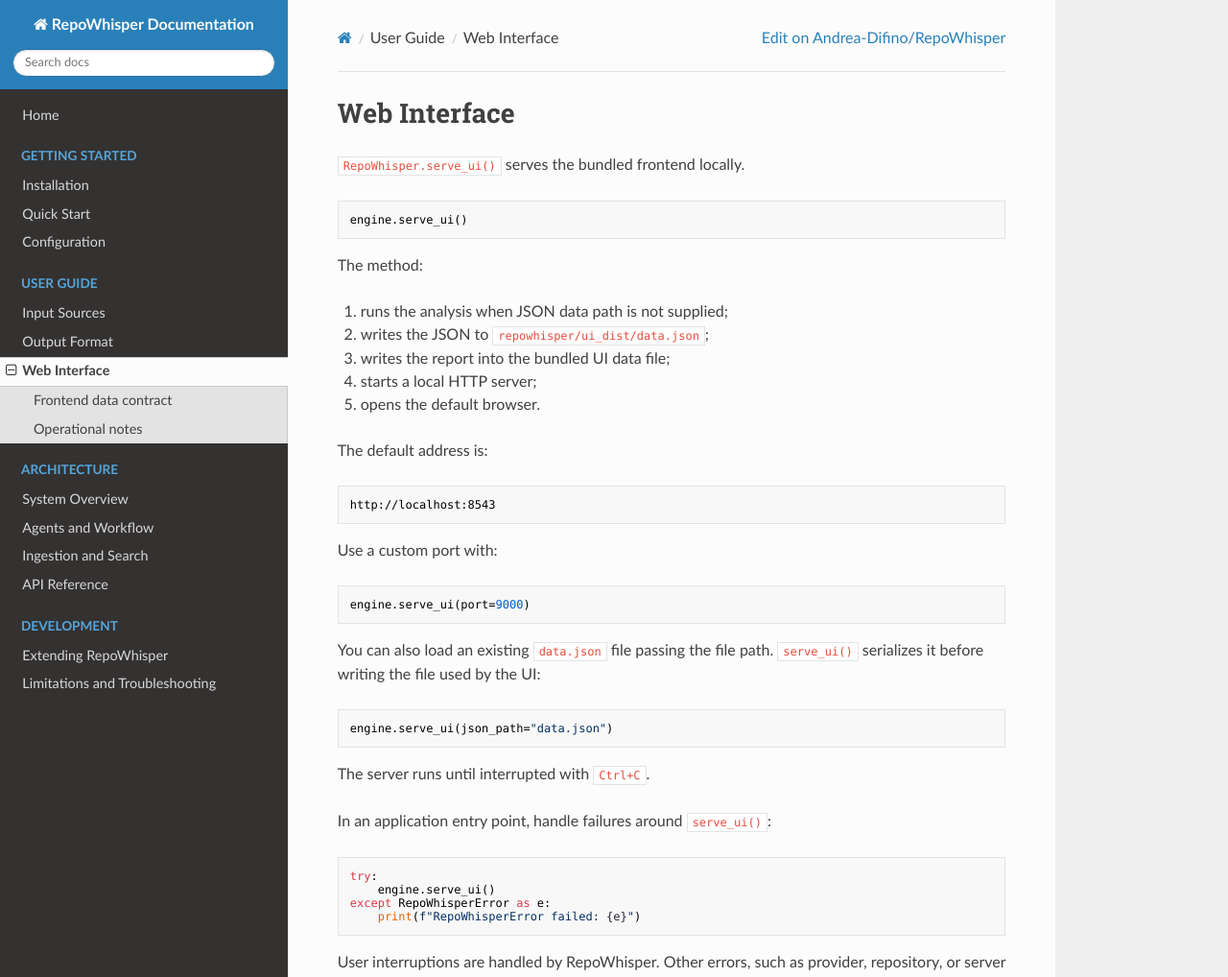
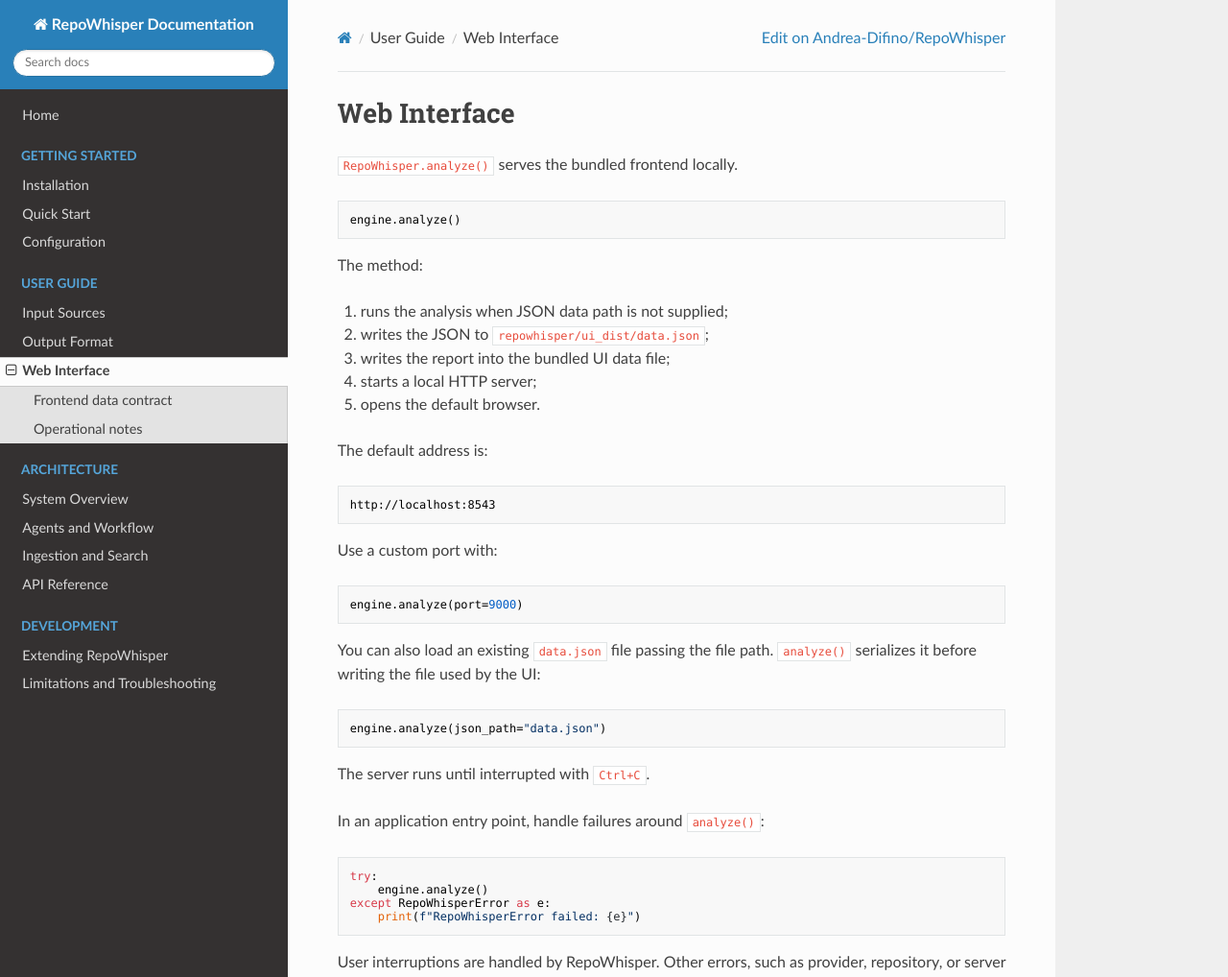
Before and after one commit to Andrea-Difino/RepoWhisper, an MkDocs documentation site: the page built from docs/web-interface.md, in a window 1280 px wide and 1400 px high. Shown: the top 1018 px of the window at 96% size. Built offline with MkDocs 1.6.1, drawn with Linux system fonts in a browser that asks for light colours; nearby versions of some CDN libraries.

Commit message:
Changed method name and optional value

````diff
--- a/docs/web-interface.md
+++ b/docs/web-interface.md
@@ -1,9 +1,9 @@
 # Web Interface
 
-`RepoWhisper.serve_ui()` serves the bundled frontend locally.
+`RepoWhisper.analyze()` serves the bundled frontend locally.
 
 ```python
-engine.serve_ui()
+engine.analyze()
 ```
 
 The method:
@@ -23,22 +23,22 @@ http://localhost:8543
 Use a custom port with:
 
 ```python
-engine.serve_ui(port=9000)
+engine.analyze(port=9000)
 ```
 
-You can also load an existing `data.json` file passing the file path. `serve_ui()` serializes it before writing the file used by the UI:
+You can also load an existing `data.json` file passing the file path. `analyze()` serializes it before writing the file used by the UI:
 
 ```python
-engine.serve_ui(json_path="data.json")
+engine.analyze(json_path="data.json")
 ```
 
 The server runs until interrupted with `Ctrl+C`.
 
-In an application entry point, handle failures around `serve_ui()`:
+In an application entry point, handle failures around `analyze()`:
 
 ```python
 try:
-    engine.serve_ui()
+    engine.analyze()
 except RepoWhisperError as e:
     print(f"RepoWhisperError failed: {e}")
 ```
````
Also changed, not shown: README.md (+2 -2 lines), docs/configuration.md (+1 -1 lines), docs/limitations.md (+1 -1 lines), docs/quickstart.md (+3 -3 lines), 3 other files.
